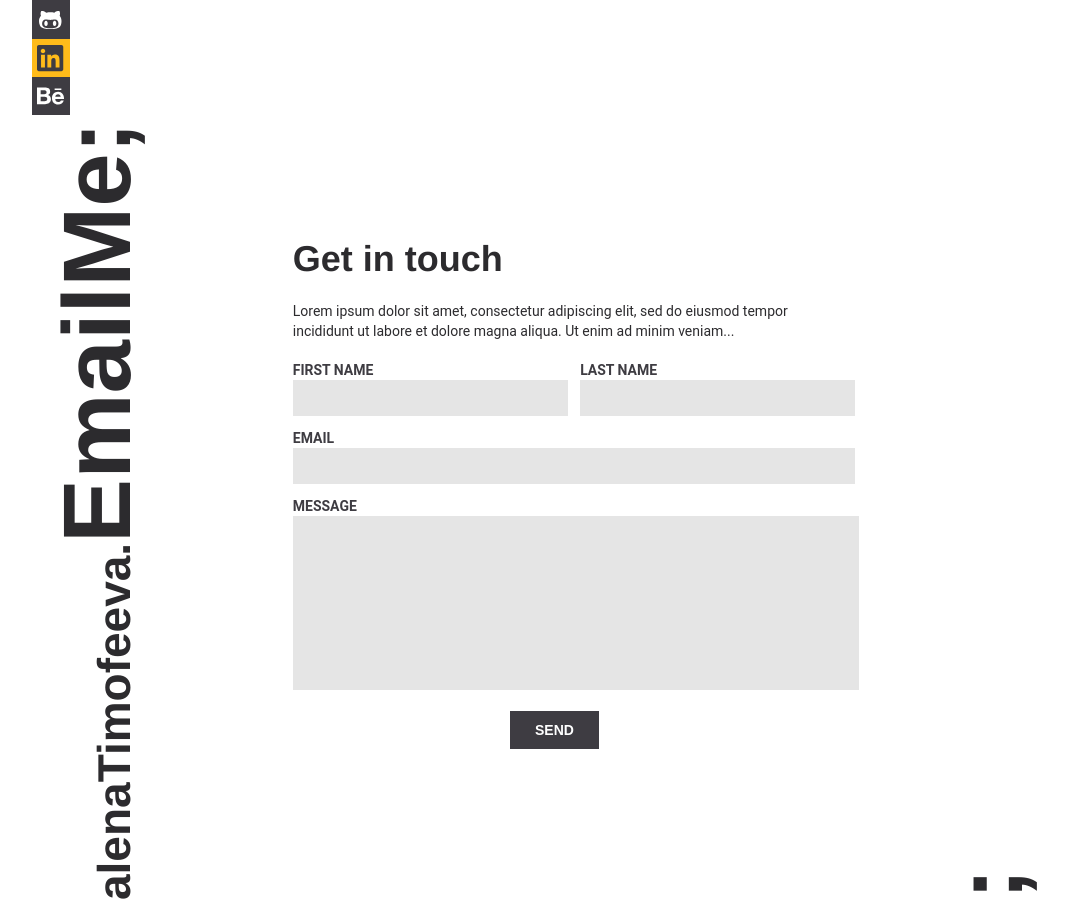
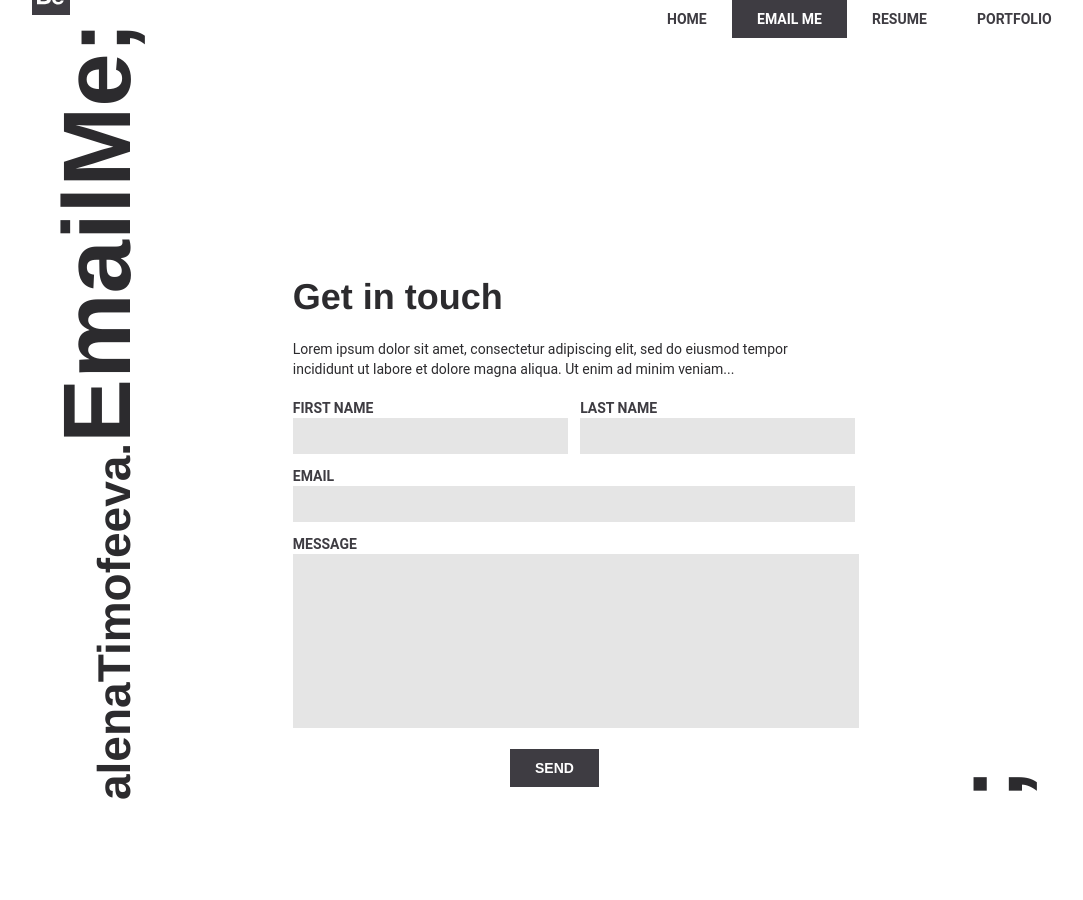
Before and after one commit to mouseProgrammouse/portfolio, a React (Create React App) app: page /get-in-touch in a window 1280 px wide. Shown: the whole page, without its empty margins (86-1169 px from the left). After the commit the page ends 808 px from the top, so only its background shows below. Built offline with nearby package versions, Linux system fonts and the light colour scheme.

Commit message:
add logic to show/hide main menu

```diff
--- a/src/App.css
+++ b/src/App.css
@@ -5,6 +5,7 @@ body {
   line-height: 145%;
   color: #2c2b2e;
   margin: 0 auto;
+  min-width: 350px;
 }
 
 h1, h2, h3, h4 {
@@ -28,6 +29,7 @@ h5 {
     height: 100vh;
     position: relative;
     margin: 0 auto;
+    min-width: 350px;
 }
 
 .main-page {
--- a/src/App.js
+++ b/src/App.js
@@ -8,6 +8,7 @@ import SocialAsideMenu from './SocialAsideMenu'
 import AsideHeader from './AsideHeader'
 import Img from './Img'
 import mainImg from './img/main-img.png'
+import projectResumeImg from './img/project_resume.png'
 import projectStudioImg from './img/project_studio.png'
 import projectHiking from './img/project_hiking.png'
 import OwnerInfo from './OwnerInfo'
@@ -52,7 +53,7 @@ const data = {
    ]
  },
  {header: '03 Website for knitting studio', description: 'I created a landing page for a tiny knitting studio in a Ukrainian city. I implemented pretty much everything: design, CSS, coding, buying a domain and even deploying (AWS). Project on GitHub and Behance.',
- previewImg: projectStudioImg,
+ previewImg: projectResumeImg,
  alt: '',
  links : [
    {className: 'button active', text: 'Live page', iconClass: '', icon: '', link: '#'},
--- a/src/MainMenu.css
+++ b/src/MainMenu.css
@@ -46,7 +46,11 @@
   display: none;
 }
 
-
+@media screen and (min-width: 880px) {
+  .main-menu ul {
+    display: flex;
+  }
+}
 
 @media screen and (max-width: 880px) {
   .main-menu {
@@ -124,5 +128,5 @@
 }
 
 .main-menu .show {
-  display: block;
+  display: flex;
 }
--- a/src/MainMenu.js
+++ b/src/MainMenu.js
@@ -14,7 +14,7 @@ class MainMenu extends Component {
 
   constructor( props ) {
     super(props);
-    this.state = { menu : "hide" };
+    this.state = { menu : "show" };
   }
 
   showMenu (e) {
@@ -29,6 +29,23 @@ class MainMenu extends Component {
     this.setState({
       menu: "hide"
     });
+  }
+
+  resize() {
+    //if tablet (<=880px)
+    if (window.innerWidth <= 880)
+      this.setState({
+          menu: "hide"
+        });
+    else
+      this.setState({
+        menu: "show"
+      });
+  }
+
+  componentDidMount() {
+    window.addEventListener("resize", this.resize.bind(this));
+    this.resize();
   }
 
   render () {
@@ -61,4 +78,4 @@ MainMenu.propTypes = {
   menuItems: PropTypes.array.isRequired
 }
 
-export default MainMenu
+export default MainMenu;
```
Also changed, not shown: src/img/project_resume.png (added), 1 other file (tests, documents, lock files or other folders).
